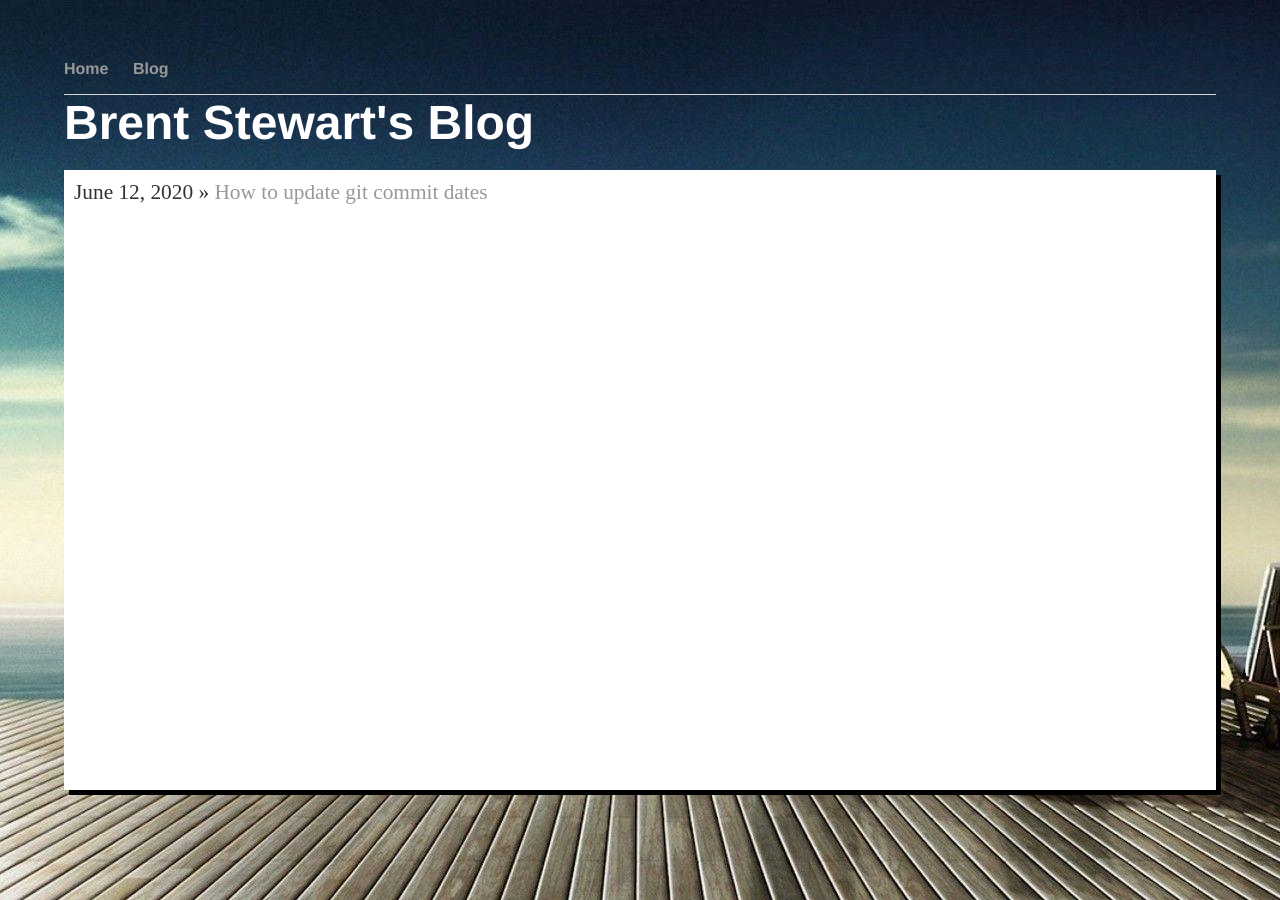
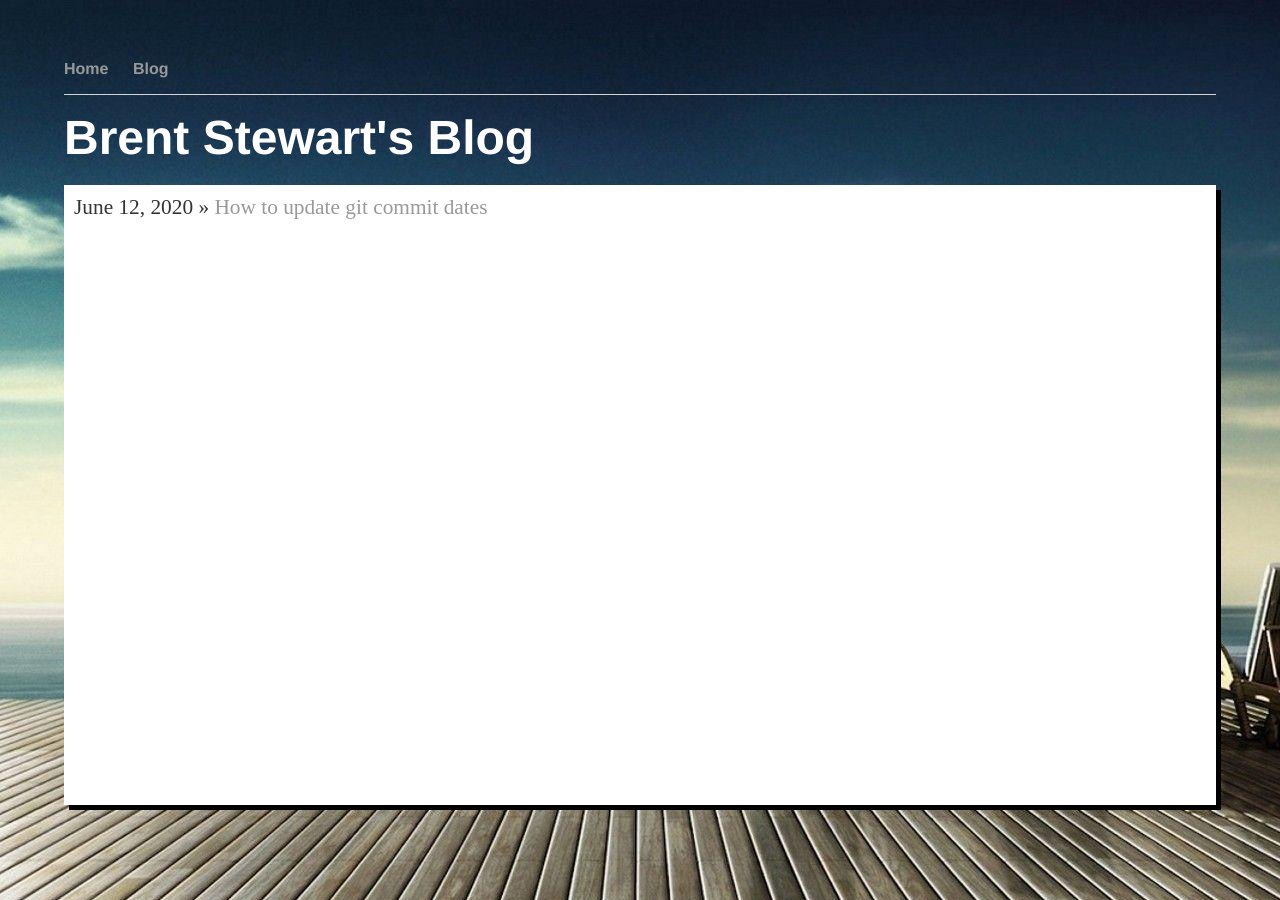
Before and after one commit to brentestewart/brentestewart.github.io, a Jekyll site: the page built from blog/index.html, in a window 1280 px wide. Built offline with Jekyll 4.4.1, drawn with Linux system fonts in a browser that asks for light colours.

Commit message:
Format fixes

```diff
--- a/css/main.css
+++ b/css/main.css
@@ -19,7 +19,7 @@ h2 { font-size: 2.7em; }
 h3 { font-size: 2.3em; }
 h4 { font-size: 1.9em; }
 
-nav { border-bottom: 1px solid #d5d5d5; }
+nav { border-bottom: 1px solid #d5d5d5; margin-bottom: 15px; }
 nav ul, footer ul { font-size: 12pt; font-family: 'Helvetica', 'Arial', 'Sans-Serif'; padding: 0px; list-style: none; font-weight: bold; }
 nav ul li, footer ul li { display: inline; margin-right: 20px; }
 
```
